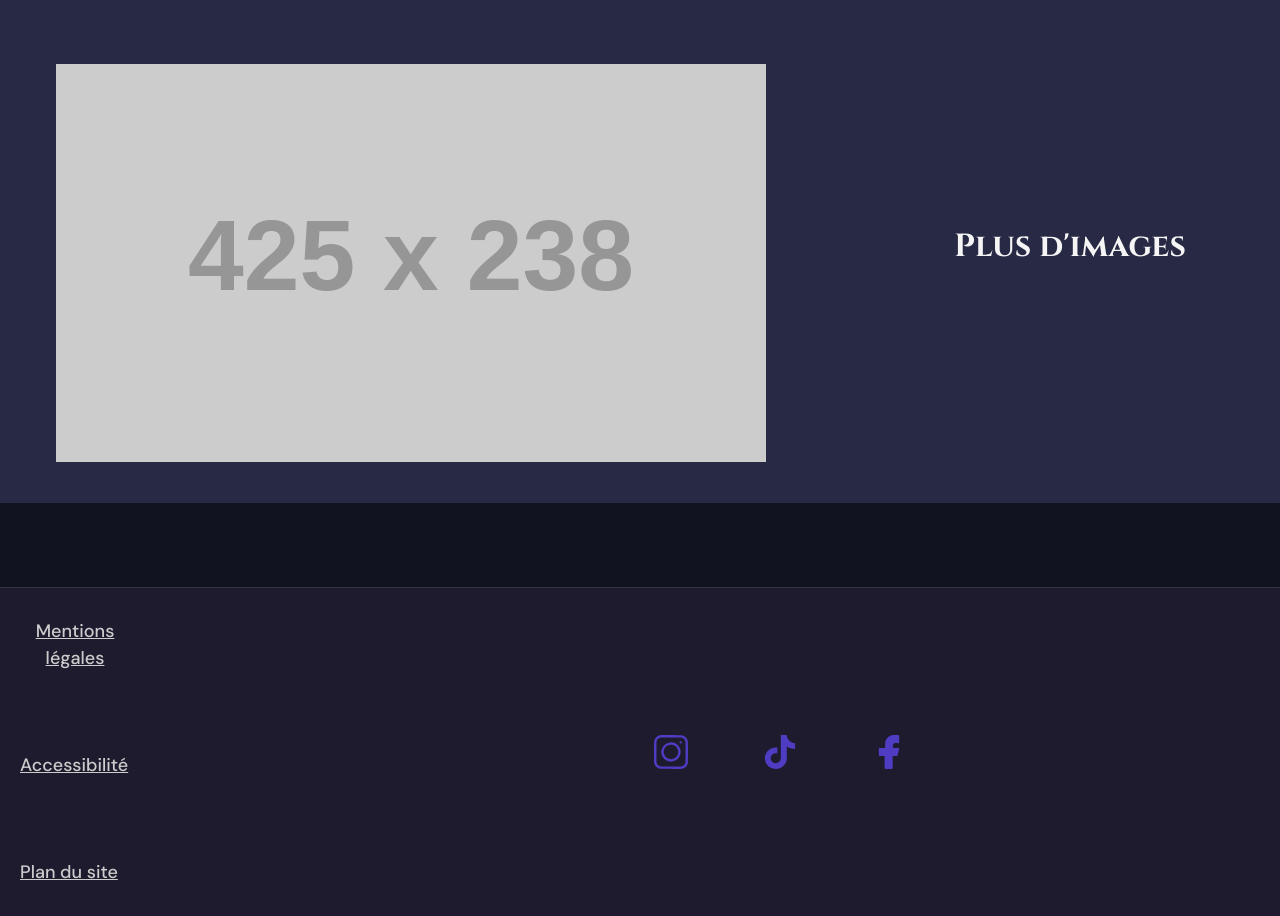
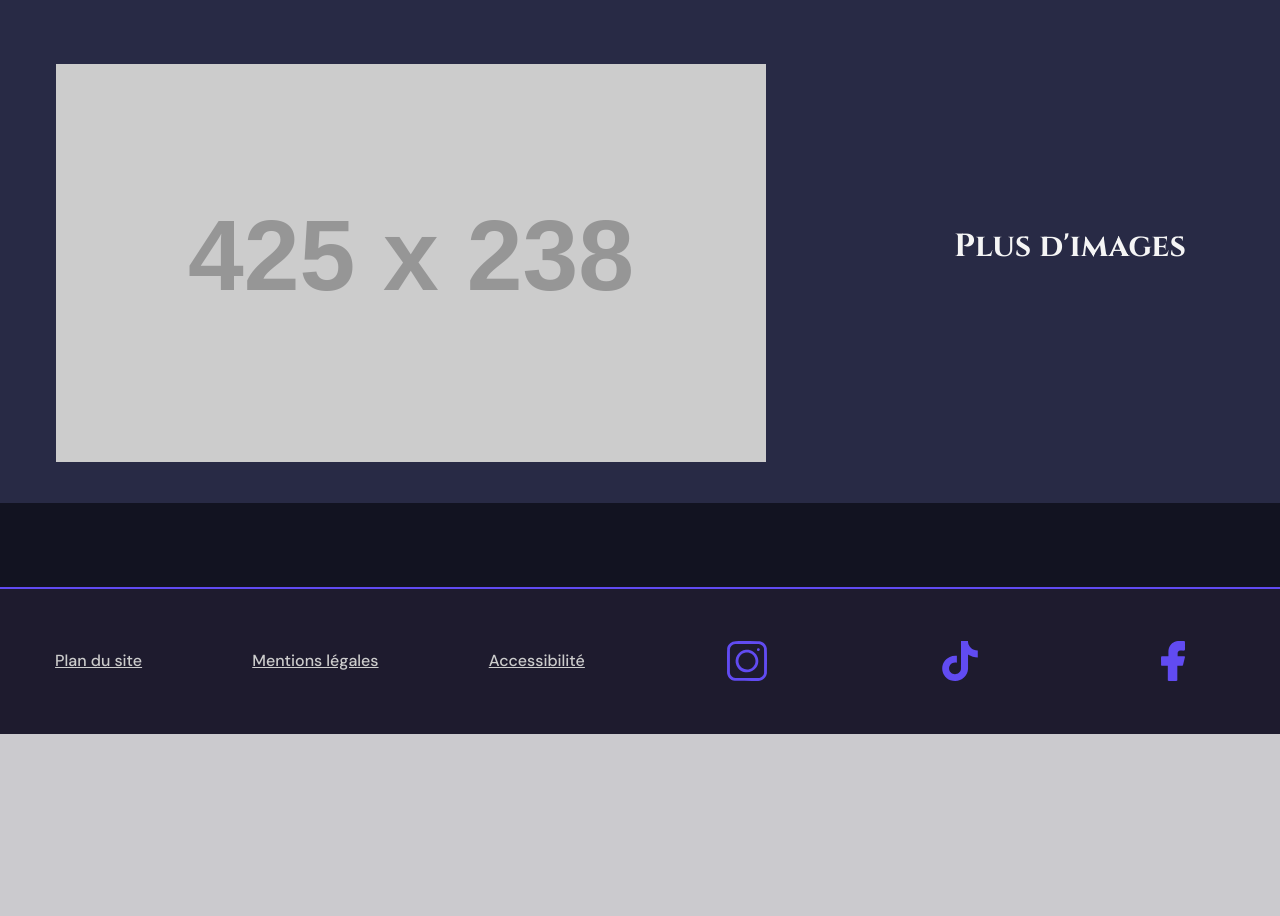
Before and after one commit to SamanthaPPW/sae202, a PHP site: page / in a window 1280 px wide. Shown: the part 1743-2659 px from the top of the page. After the commit the page ends 2477 px from the top, so only its background shows below. Run offline with PHP 8.4, Linux system fonts and the light colour scheme; grey boxes labelled with a size stand in for pictures from a placeholder-image service; some libraries are stand-ins or nearby versions.

Commit message:
suppression ligne link + footer + footer css

```diff
--- a/view/accueil_view.php
+++ b/view/accueil_view.php
@@ -2,7 +2,6 @@
 require_once('autres_pages/menu.php');
 require_once('autres_pages/header.php');
 ?>
-<link rel="stylesheet" href="accueil_view.css">
 
 <div class="hero">
      <img src="https://placehold.co/1920x685" id="hero-pc" alt="Hero Image">
--- a/view/autres_pages/footer.php
+++ b/view/autres_pages/footer.php
@@ -1,19 +1,25 @@
+
+
 <footer class="footer">
     <div class="footer-links">
+        <a href="#">Plan du site</a>
         <a href="/mentions">Mentions légales</a>
         <a href="#">Accessibilité</a>
-        <a href="#">Plan du site</a>
+
     </div>
 
     <div class="footer-logos">
         <a href="https://instagram.com" target="_blank">
-            <img src="view/assets/picto_insta.svg" alt="Instagram" class="footer-icon">
+            <img src="view/assets/picto_insta.svg" alt="Instagram"
+class="footer-icon">
         </a>
         <a href="https://tiktok.com" target="_blank">
-            <img src="view/assets/picto_tiktok.svg" alt="TikTok" class="footer-icon">
+            <img src="view/assets/picto_tiktok.svg" alt="TikTok"
+class="footer-icon">
         </a>
         <a href="https://facebook.com" target="_blank">
-            <img src="view/assets/picto_facebook.svg" alt="Facebook" class="footer-icon">
+            <img src="view/assets/picto_facebook.svg" alt="Facebook"
+class="footer-icon">
         </a>
     </div>
 </footer>
--- a/view/css/style.css
+++ b/view/css/style.css
@@ -246,42 +211,7 @@ h1, h2, h3, h4, h5, h6 {
         flex-shrink: 0;
     }
 
-    .footer {
-        background-color: #1E1B2E;
-        color: #ccc;
-        flex-direction: column;
-        align-items: center;
-        padding: 20px 10px;
-        gap: 20px;
-        font-size: 14px;
-    }
 
-    .footer-links {
-        display: flex;
-        flex-direction: column;
-        align-items: flex-start;
-        gap: 12px;
-        margin: 0;
-        text-decoration: underline;
-    }
-
-    .footer-links a {
-        color: #ccc;
-        text-decoration: underline;
-    }
-
-    .footer-logos {
-        display: flex;
-        gap: 35px;
-        justify-content: center;
-        width: 100%;
-        align-items: center;
-    }
-
-    .footer-icon {
-        width: 40px;
-        height: 40px;
-    }
 
     .connexion a {
         color: #fff !important;
@@ -405,60 +335,61 @@ h1, h2, h3, h4, h5, h6 {
         color: white;
     }
 
+
+  }
+
+
+/* FOOTER */
+
+
 .footer {
     background-color: #1E1B2E;
+    height: 147px;
     color: #ccc;
-        padding: 30px 20px;
     display: flex;
-        justify-content: center;
     flex-direction: row;
     align-items: center;
-        border-top: 1px solid rgba(255, 255, 255, 0.1);
-        font-size: 18px;
-        text-align: center;
+    border-top: 2px solid #614bf2;
 }
 
 .footer-links {
+    height: 100%;
+    width: 50%;
     display: flex;
-        gap: 80px;
-        text-decoration: underline;
-        margin-bottom: 0;
-        flex-wrap: wrap;
-        margin-right: 150px;
+    flex-direction: column;
+    align-items: center;
+    justify-content: space-around;
 }
 
 .footer-links a {
     color: #ccc;
-        text-decoration: none;
-        transition: color 0.3s ease;
-    }
-
-    .footer-links a:hover {
-        color: #fff;
+    text-decoration: underline;
 }
 
 .footer-logos {
+    height: 100%;
     display: flex;
-        gap: 75px;
-        justify-content: center;
+    flex-direction: row;
+    align-items: center;
+    justify-content: space-around;
+    width: 50%;
 }
 
 .footer-icon {
-        width: 34px;
-        height: 34px;
-        transition: transform 0.3s ease;
-        filter: brightness(0.8);
-    }
-
-    .footer-icon:hover {
-        transform: scale(1.1);
-        filter: brightness(1.1);
-    }
+    width: 40px;
+    height: 40px;
 }
 
 
+@media (min-width: 577px) {
 
-/* Page ACCUEIL */
+
+.footer-links {
+    flex-direction: row;
+    align-items: center;
+    justify-content: space-around;
+}
+}
 
 
 /* PAGE ACCUEIL */
```
Also changed, not shown: other parts of view/css/style.css (+1 -36 lines). Lines whose indentation alone changed are shown as unchanged.
